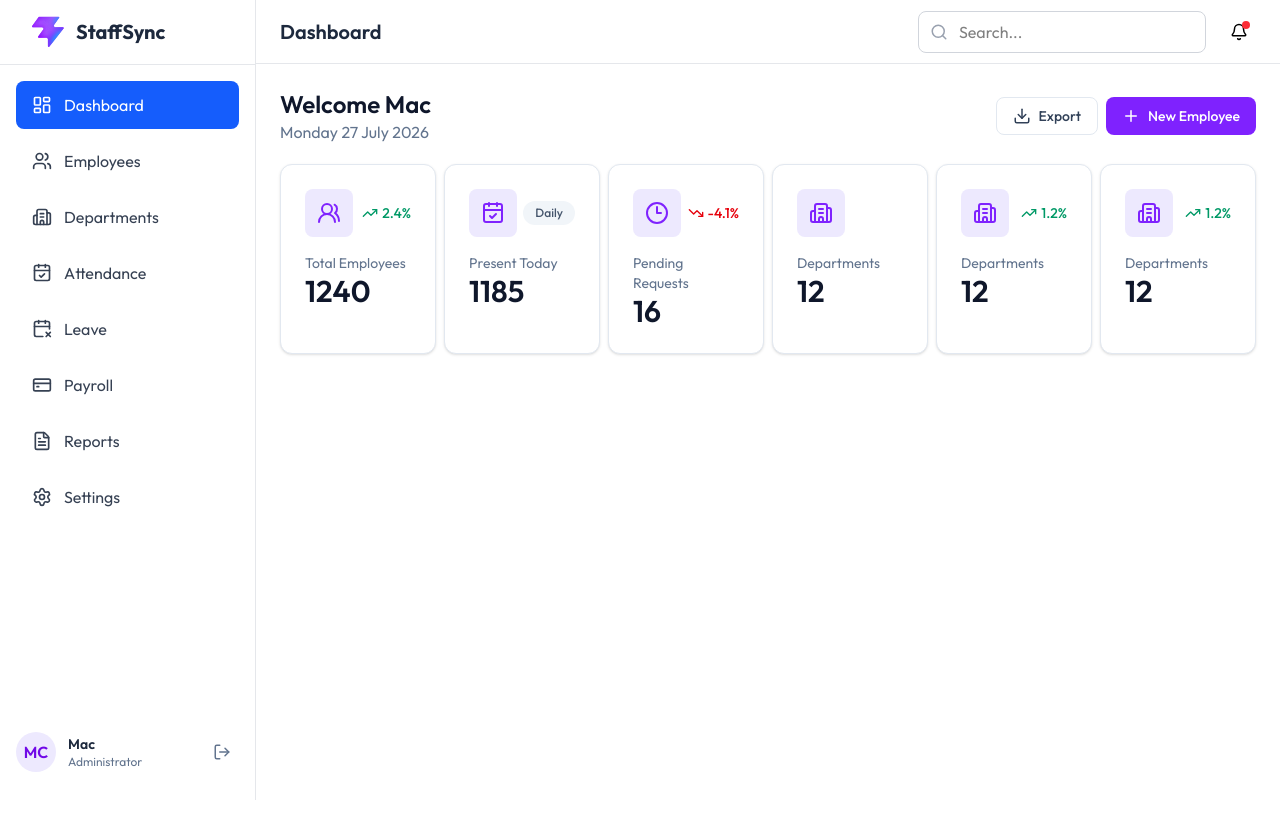
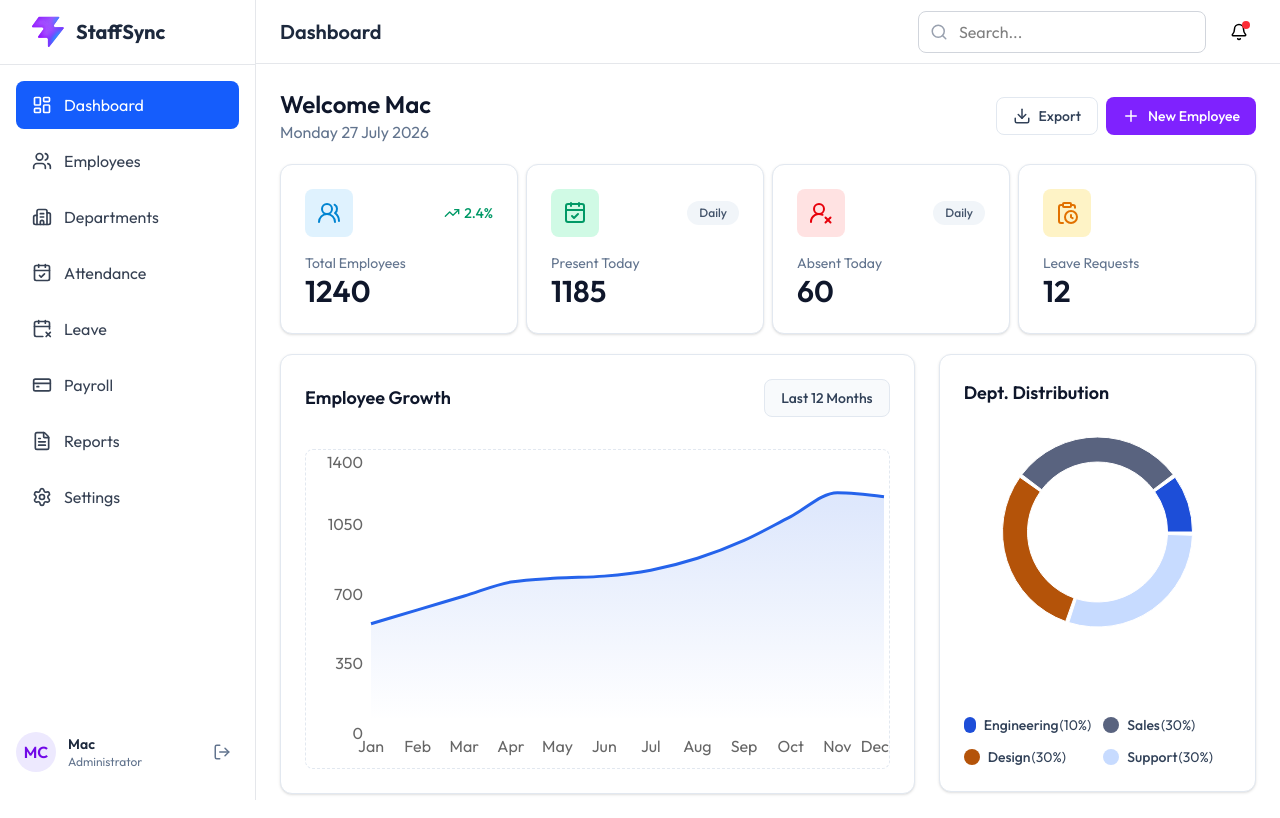
Before and after one commit to Firoz-mac/StaffSync, a React (Vite) app in the folder client/: page /dashboard in a window 1280 px wide. Built offline with nearby package versions, Linux system fonts and the light colour scheme.

Commit message:
feat: add employee growth line chart and department distribution donut chart

```diff
--- a/client/package.json
+++ b/client/package.json
@@ -15,6 +15,7 @@
     "react": "^19.2.7",
     "react-dom": "^19.2.7",
     "react-router-dom": "^7.18.1",
+    "recharts": "^3.10.1",
     "tailwindcss": "^4.3.3",
     "zustand": "^5.0.14"
   },
--- /dev/null
+++ b/client/src/components/dashboard/admin/DepartmentDistribution.jsx
@@ -0,0 +1,66 @@
+import React from 'react'
+import {
+  ResponsiveContainer,
+  PieChart,
+  Pie,
+  Cell,
+} from "recharts";
+import { departmentDistributionData } from '../../../constants/dashboard/departmentDistributionData';
+import { departmentPieChartPercentage } from '../../../utils/chartUtils';
+
+const DepartmentDistribution = () => {
+
+    const chartData = departmentPieChartPercentage(departmentDistributionData);
+
+  return (
+    <div className="rounded-xl border border-slate-200 bg-white p-6 shadow-sm">
+        <h4 className="text-lg font-semibold text-slate-900">Dept. Distribution</h4>
+
+        <div className='h-71'>
+
+            <ResponsiveContainer width="100%" height={250}>
+                <PieChart>
+                    <Pie
+                        data={chartData}
+                        dataKey="value"
+                        innerRadius={70}
+                        outerRadius={95}
+                        paddingAngle={2}
+                    >
+                        {
+                            chartData.map((entry)=>(
+                                <Cell key={entry.name} fill={entry.color}/>
+                            ))
+                        }
+                    </Pie>
+                </PieChart>
+            </ResponsiveContainer>
+
+        </div>
+
+        <div className='grid grid-cols-2 gap-3 mt-6'>
+
+            {
+                chartData.map((dept)=>(
+                    <div
+                        key={dept.name}
+                        className='flex gap-2 items-center'
+                    >
+                        <span
+                            className='w-4 h-4 rounded-full'
+                            style={{ backgroundColor: dept.color }}
+                        />
+                        <span className="flex text-sm font-medium text-slate-700 gap-px items-center">
+                            {dept.name}
+                            <span className='font-normal'>({dept.percentage}%)</span>
+                        </span>
+                    </div>
+                ))
+            }
+
+        </div>
+    </div>
+  )
+}
+
+export default DepartmentDistribution
--- /dev/null
+++ b/client/src/components/dashboard/admin/EmployeeGrowthChart.jsx
@@ -0,0 +1,86 @@
+import React, { useEffect } from 'react'
+import {
+  ResponsiveContainer,
+  ComposedChart,
+  Line,
+  XAxis,
+  YAxis,
+  Tooltip,
+  Area,
+  CartesianGrid,
+} from "recharts";
+import { employeeGrowthData } from '../../../constants/dashboard/employeeGrowthData';
+
+const EmployeeGrowthChart = () => {
+
+  return (
+    <div className='rounded-xl border border-slate-200 bg-white p-4 shadow-sm lg:p-6'>
+        <div className="flex items-center justify-between">
+            <h2 className="text-lg font-semibold text-slate-900">Employee Growth</h2>
+            <button
+                className='rounded-lg border border-slate-200 bg-slate-50 px-4 py-2 text-sm font-medium
+                text-slate-700 transition-colors hover:bg-slate-100 cursor-pointer'
+            >
+                Last 12 Months
+            </button>
+        </div>
+
+        <div
+            className='mt-8 flex h-80 items-center justify-center rounded-lg
+            border border-dashed border-slate-200'
+        >
+            <ResponsiveContainer width="100%" height="100%">
+                <ComposedChart data={employeeGrowthData}>
+
+                    <defs>
+                        <linearGradient
+                            id="employeeGrowthGradient"
+                            x1="0" y1="0" x2="0" y2="1"
+                        >
+                            <stop
+                                offset="5%"
+                                stopColor="#2563eb"
+                                stopOpacity={0.25}
+                            />
+                            <stop
+                                offset="95%"
+                                stopColor="#2563eb"
+                                stopOpacity={0}
+                            />
+                        </linearGradient>
+                    </defs>
+
+                    <XAxis
+                        dataKey="month"
+                        axisLine={false}
+                        tickLine={false}
+                    />
+                    <YAxis
+                        axisLine={false}
+                        tickLine={false}
+                    />
+                    <Tooltip />
+
+                    <Area
+                        type="monotone"
+                        dataKey="employees"
+                        stroke="none"
+                        fill="url(#employeeGrowthGradient)"
+                    />
+
+                    <Line
+                        type="monotone"
+                        dataKey="employees"
+                        stroke="#2563eb"
+                        strokeWidth={3}
+                        dot={false}
+                        activeDot={{ r: 5 }}
+                    />
+                </ComposedChart>
+            </ResponsiveContainer>
+        </div>
+    </div>
+  )
+}
+
+export default EmployeeGrowthChart
--- a/client/src/components/dashboard/summaryCard/SummaryCard.jsx
+++ b/client/src/components/dashboard/summaryCard/SummaryCard.jsx
@@ -8,6 +8,7 @@ const SummaryCard = ({
   tag = null,
   trendValue = null,
   trendDirection = null,
+  iconVariant = "blue",
 }) => {
 
   const TrendIcon =
@@ -16,6 +17,13 @@ const SummaryCard = ({
         ? TrendingUp
         : TrendingDown
       : null
+
+  const iconVariants = {
+    blue: "lg:bg-sky-100 text-sky-600",
+    danger: "lg:bg-red-100 text-red-600",
+    success: "lg:bg-emerald-100 text-emerald-600",
+    amber: "lg:bg-amber-100 text-amber-600",
+  }
 
   return (
     <div
@@ -28,8 +36,9 @@ const SummaryCard = ({
         <div className='flex items-center justify-between'>
 
           <div
-            className="flex h-5 w-5 lg:h-12 lg:w-12 items-center justify-center
-            rounded-lg lg:bg-violet-100 text-violet-600"
+            className={`flex h-5 w-5 lg:h-12 lg:w-12 items-center justify-center rounded-lg
+              ${iconVariants[iconVariant]}
+            `}
           >
             <Icon
               aria-hidden="true"
--- a/client/src/components/dashboard/summaryCard/SummaryCardSection.jsx
+++ b/client/src/components/dashboard/summaryCard/SummaryCardSection.jsx
@@ -4,7 +4,7 @@ import { adminSummaryCards } from '../../../constants/dashboard/adminSummaryCard
 
 const SummaryCardSection = () => {
   return (
-    <div className='grid grid-cols-2 lg:grid-cols-6 gap-2 py-5'>
+    <div className='grid grid-cols-2 lg:grid-cols-4 gap-2 py-5'>
         {adminSummaryCards.map((card)=>(
             <SummaryCard
                 key={card.id}
--- a/client/src/constants/dashboard/adminSummaryCards.js
+++ b/client/src/constants/dashboard/adminSummaryCards.js
@@ -4,6 +4,8 @@ import {
     Building2,
     CalendarCheck,
     Clock3,
+    UserRoundX,
+    ClipboardClock,
 } from "lucide-react";
 
 export const adminSummaryCards = [
@@ -12,6 +14,7 @@ export const adminSummaryCards = [
         title: "Total Employees",
         value: 1240,
         icon: UsersRound,
+        iconVariant: "blue",
         trendValue: "2.4%",
         trendDirection: "positive"
     },
@@ -20,36 +23,22 @@ export const adminSummaryCards = [
         title: "Present Today",
         value: 1185,
         icon: CalendarCheck,
+        iconVariant: "success",
         tag: "Daily",
     },
     {
         id: 3,
-        title: "Pending Requests",
-        value: 16,
-        icon: Clock3,
-        trendValue: "-4.1%",
-        trendDirection: "negative"
+        title: "Absent Today",
+        value: 60,
+        icon: UserRoundX,
+        iconVariant: "danger",
+        tag: "Daily",
     },
     {
         id: 4,
-        title: "Departments",
+        title: "Leave Requests",
         value: 12,
-        icon: Building2,
-    },
-    {
-        id: 5,
-        title: "Departments",
-        value: 12,
-        icon: Building2,
-        trendValue: "1.2%",
-        trendDirection: "positive"
-    },
-    {
-        id: 6,
-        title: "Departments",
-        value: 12,
-        icon: Building2,
-        trendValue: "1.2%",
-        trendDirection: "positive"
+        icon: ClipboardClock,
+        iconVariant: "amber",
     },
 ]
--- /dev/null
+++ b/client/src/constants/dashboard/departmentDistributionData.js
@@ -0,0 +1,22 @@
+export const departmentDistributionData = [
+  {
+    name: "Engineering",
+    value: 100,
+    color: "#1D4ED8",
+  },
+  {
+    name: "Sales",
+    value: 300,
+    color: "#59637F",
+  },
+  {
+    name: "Design",
+    value: 300,
+    color: "#B45309",
+  },
+  {
+    name: "Support",
+    value: 300,
+    color: "#C7DBFF",
+  },
+];
--- /dev/null
+++ b/client/src/constants/dashboard/employeeGrowthData.js
@@ -0,0 +1,14 @@
+export const employeeGrowthData = [
+  { month: "Jan", employees: 550 },
+  { month: "Feb", employees: 620 },
+  { month: "Mar", employees: 690 },
+  { month: "Apr", employees: 760 },
+  { month: "May", employees: 780 },
+  { month: "Jun", employees: 790 },
+  { month: "Jul", employees: 820 },
+  { month: "Aug", employees: 880 },
+  { month: "Sep", employees: 970 },
+  { month: "Oct", employees: 1090 },
+  { month: "Nov", employees: 1210 },
+  { month: "Dec", employees: 1190 },
+];
--- a/client/src/pages/dashboard/AdminDashboard.jsx
+++ b/client/src/pages/dashboard/AdminDashboard.jsx
@@ -1,6 +1,8 @@
 import React from 'react'
 import WelcomeBanner from '../../components/dashboard/WelcomeBanner'
 import SummaryCardSection from '../../components/dashboard/summaryCard/SummaryCardSection'
+import EmployeeGrowthChart from '../../components/dashboard/admin/EmployeeGrowthChart'
+import DepartmentDistribution from '../../components/dashboard/admin/DepartmentDistribution'
 
 const AdminDashboard = () => {
 
@@ -8,6 +10,19 @@ const AdminDashboard = () => {
     <div className='p-6'>
         <WelcomeBanner/>
         <SummaryCardSection/>
+
+        <div className='grid grid-cols-1 gap-6 lg:grid-cols-[4fr_2fr]'>
+
+          <div>
+            <EmployeeGrowthChart/>
+          </div>
+
+          <div>
+            <DepartmentDistribution/>
+          </div>
+
+        </div>
+
     </div>
   )
 }
--- /dev/null
+++ b/client/src/utils/chartUtils.js
@@ -0,0 +1,8 @@
+export const departmentPieChartPercentage = (data) =>{
+    const total = data.reduce((sum, dept) => sum + dept.value, 0);
+
+    return data.map((dept)=> ({
+        ...dept,
+        percentage: Math.round((dept.value / total) * 100),
+    }));
+};
```
Also changed, not shown: 1 other file (tests, documents, lock files or other folders).
